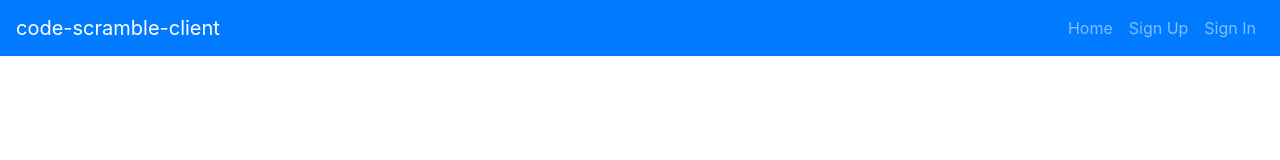
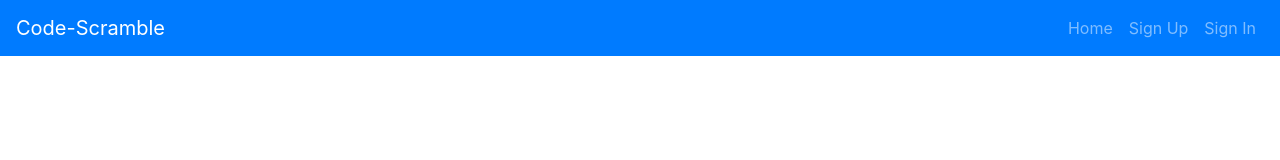
Before and after one commit to codessi/code-scramble-client, a React app: page /#/ in a window 1280 px wide. Shown: the top 160 px of the page. Built offline with nearby package versions, Linux system fonts and the light colour scheme.

Commit message:
change white-space attribute

```diff
--- a/src/components/CodeQuizForms/CodeQuizForms.scss
+++ b/src/components/CodeQuizForms/CodeQuizForms.scss
@@ -16,6 +16,6 @@
 }
 
 .p_wrap {
-  white-space: pre;
+  white-space: pre-wrap;
   padding-left: 10px;
 }
--- a/src/components/Header/Header.js
+++ b/src/components/Header/Header.js
@@ -27,7 +27,7 @@ const alwaysOptions = (
 const Header = ({ user }) => (
   <Navbar bg="primary" variant="dark" expand="md">
     <Navbar.Brand href="#">
-      code-scramble-client
+      Code-Scramble
     </Navbar.Brand>
     <Navbar.Toggle aria-controls="basic-navbar-nav" />
     <Navbar.Collapse id="basic-navbar-nav">
```
